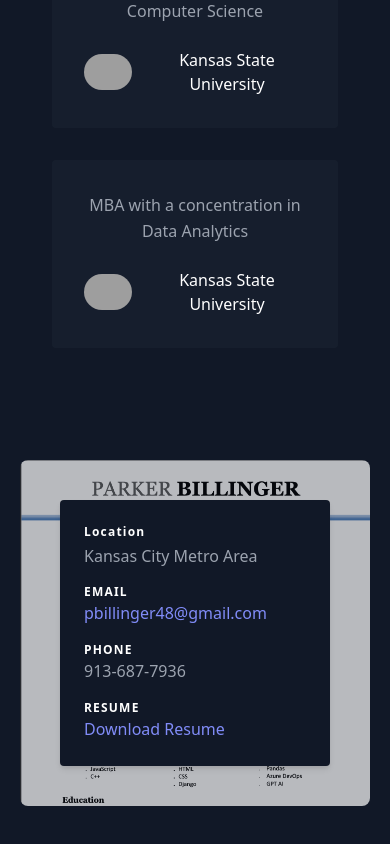
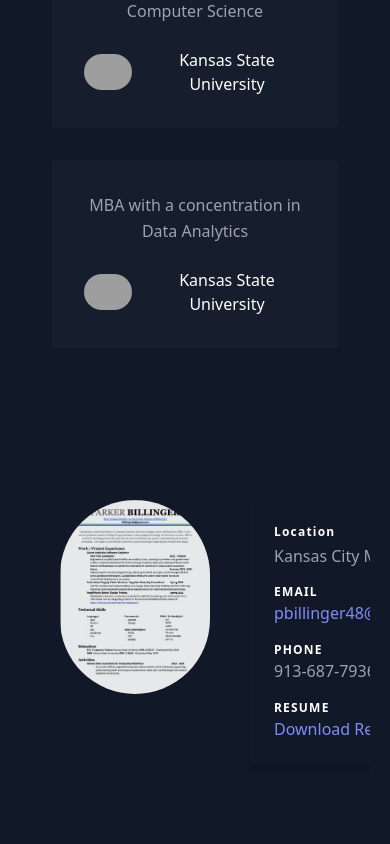
Before and after one commit to pbillinger48/Portfolio, a React (Create React App) app: page / in a window 390 px wide. Shown: the part 4302-5146 px from the top of the page. Built offline with nearby package versions, Linux system fonts and the light colour scheme; grey boxes are pictures that could not be loaded.

Commit message:
Contact changed

```diff
--- a/src/components/Contact.js
+++ b/src/components/Contact.js
@@ -3,27 +3,26 @@
 import React from "react";
 
 export default function Contact() {
-
   return (
     <section id="contact" className="relative">
       <div className="container px-5 py-10 mx-auto flex sm:flex-nowrap flex-wrap">
-        <div className="lg:w-2/3 md:w-1/2 bg-gray-900 rounded-lg overflow-hidden sm:mr-10 p-10 flex items-end justify-start relative">
-        <img
-            src="./ResumePic.png"
-            alt="Resume"
-            width="100%"
-            height="100%"
-            className="absolute inset-0"
-            style={{ filter: "opacity(0.7)" }}
-          />
-          <div className="bg-gray-900 relative flex flex-wrap py-6 rounded shadow-md">
+        <div className="lg:w-2/3 md:w-1/2 bg-gray-900 rounded-lg overflow-hidden p-10 flex flex-row">
+          <div className="flex-shrink-0 mr-10">
+            <img
+              src="./ResumePic.png"
+              alt="Resume"
+              width="150px"
+              height="150px"
+              className="rounded-full"
+              style={{ filter: "opacity(0.9)" }}
+            />
+          </div>
+          <div className="bg-gray-900 relative flex flex-wrap py-6 rounded shadow-md flex-grow">
             <div className="lg:w-1/2 px-6">
               <h2 className="title-font font-semibold text-white tracking-widest text-xs">
                 Location
               </h2>
-              <p className="mt-1">
-                Kansas City Metro Area
-              </p>
+              <p className="mt-1">Kansas City Metro Area</p>
             </div>
             <div className="lg:w-1/2 px-6 mt-4 lg:mt-0">
               <h2 className="title-font font-semibold text-white tracking-widest text-xs">
@@ -31,7 +30,7 @@ export default function Contact() {
               </h2>
               <a className="text-indigo-400 leading-relaxed">
                 pbillinger48@gmail.com
-                </a>
+              </a>
               <h2 className="title-font font-semibold text-white tracking-widest text-xs mt-4">
                 PHONE
               </h2>
```
